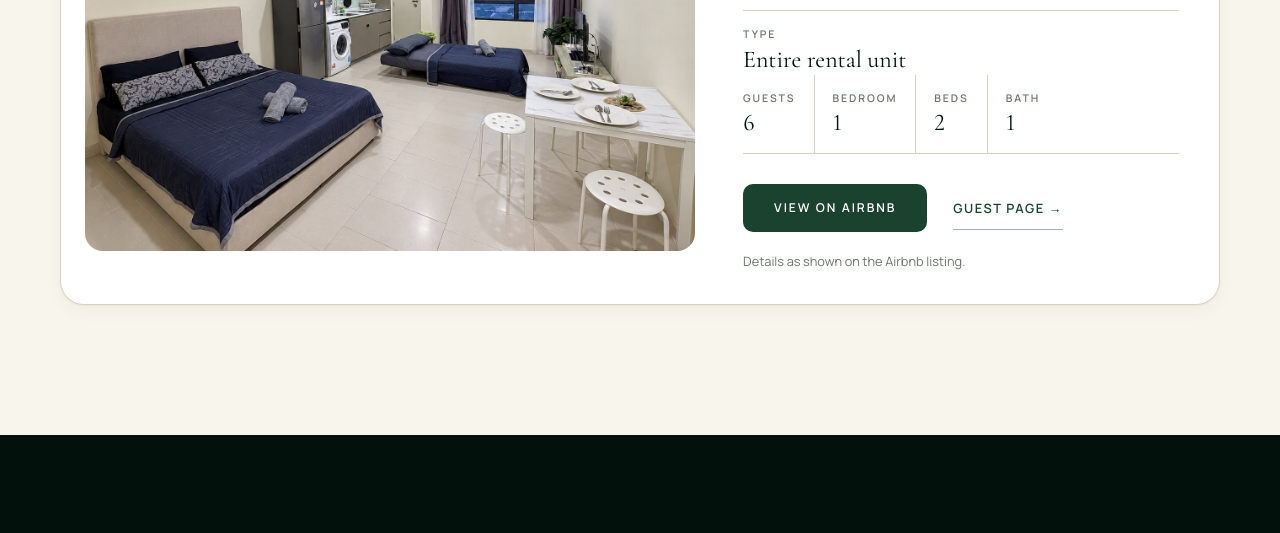
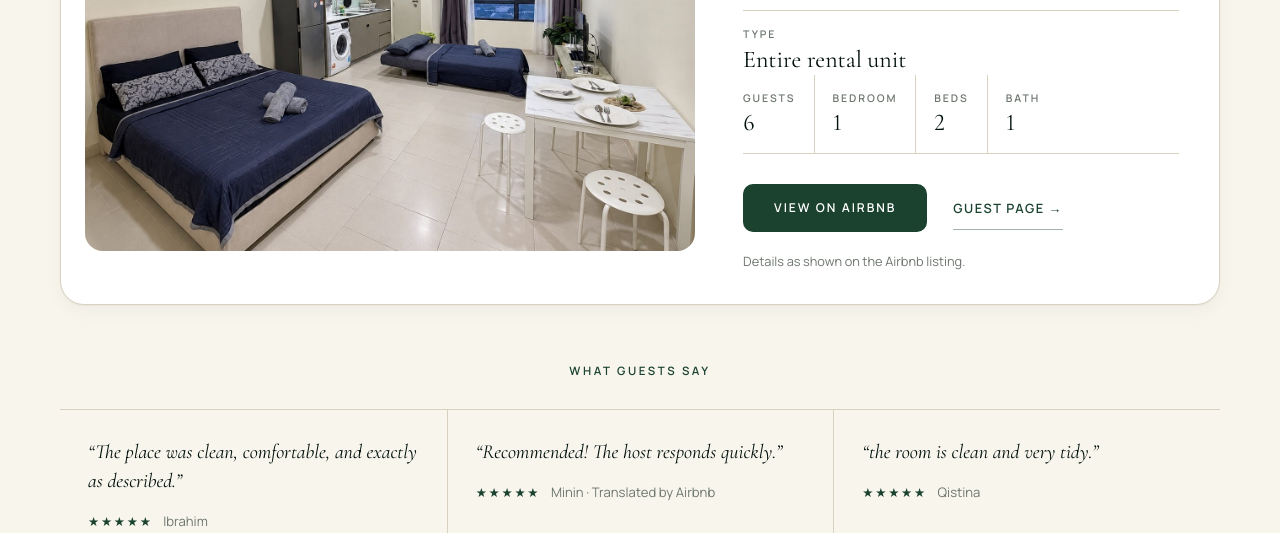
Before and after one commit to thaqif-01/zimanhouse, a plain HTML site: page management/index.html in a window 1280 px wide. Shown: the part 4862-5395 px from the top of the page. Drawn offline with nearby package versions, Linux system fonts and the light colour scheme.

Commit message:
Management page: minimal guest review excerpts under managed property
Co-Authored-By: Claude Opus 5.5 <noreply@anthropic.com>

```diff
--- a/management/index.html
+++ b/management/index.html
@@ -255,6 +255,26 @@
           </div>
         </article>
       </div>
+
+      <!-- Whole-sentence excerpts of real Airbnb reviews for this property, wording unchanged. -->
+      <div class="guest-notes" data-reveal>
+        <p class="guest-notes__title">What guests say</p>
+        <ul class="guest-notes__list">
+          <li>
+            <blockquote>“The place was clean, comfortable, and exactly as described.”</blockquote>
+            <p><span class="guest-notes__stars" role="img" aria-label="Rated 5 out of 5">★★★★★</span> Ibrahim</p>
+          </li>
+          <li>
+            <blockquote>“Recommended! The host responds quickly.”</blockquote>
+            <p><span class="guest-notes__stars" role="img" aria-label="Rated 5 out of 5">★★★★★</span> Minin <span class="guest-notes__src">· Translated by Airbnb</span></p>
+          </li>
+          <li>
+            <blockquote>“the room is clean and very tidy.”</blockquote>
+            <p><span class="guest-notes__stars" role="img" aria-label="Rated 5 out of 5">★★★★★</span> Qistina</p>
+          </li>
+        </ul>
+        <a href="https://www.airbnb.com/rooms/1781208429193073820/reviews" class="text-link" target="_blank" rel="noopener">Read all reviews on Airbnb &rarr;</a>
+      </div>
     </div>
   </section>
 
--- a/management/management.css
+++ b/management/management.css
@@ -74,6 +74,17 @@
   .property__stage:hover .property__main { transform: scale(1.04); }
 }
 
+/* Guest notes under the managed property: quiet, no cards */
+.guest-notes { margin-top: 56px; text-align: center; }
+.guest-notes__title { margin-bottom: 28px; font-size: .72rem; font-weight: 600; letter-spacing: .22em; text-transform: uppercase; color: var(--accent); }
+.guest-notes__list { display: grid; grid-template-columns: repeat(3, 1fr); text-align: left; border-block: 1px solid var(--line); }
+.guest-notes__list li { padding: 28px 28px 26px; }
+.guest-notes__list li + li { border-left: 1px solid var(--line); }
+.guest-notes blockquote { margin-bottom: 14px; font-family: var(--serif); font-size: 1.25rem; font-style: italic; line-height: 1.45; color: var(--heading); }
+.guest-notes__list p { font-size: .82rem; color: var(--muted); }
+.guest-notes__stars { margin-right: 8px; font-size: .78rem; letter-spacing: .14em; color: var(--accent); }
+.guest-notes .text-link { margin-top: 22px; }
+
 /* Footer extras */
 .footer__swap { margin: 22px 0 0; }
 
@@ -93,8 +104,8 @@
 
 .reveal { transform: none; translate: 0 24px; }
 .reveal.in { transform: none; translate: none; }
-.pkg, .term, .col, .callout, .steps li, .property,
-.pkg.reveal, .term.reveal, .col.reveal, .callout.reveal, .steps li.reveal, .property.reveal {
+.pkg, .term, .col, .callout, .steps li, .property, .guest-notes,
+.pkg.reveal, .term.reveal, .col.reveal, .callout.reveal, .steps li.reveal, .property.reveal, .guest-notes.reveal {
   transition: opacity .7s var(--ease), translate .7s var(--ease), transform .4s var(--ease), box-shadow .4s var(--ease), border-color .35s var(--ease);
   transition-delay: var(--reveal-delay, 0ms), var(--reveal-delay, 0ms), 0s, 0s, 0s;
 }
@@ -129,6 +140,9 @@
 @media (max-width: 960px) {
   .cols { grid-template-columns: 1fr; }
   .property { grid-template-columns: 1fr; gap: 28px; }
+  .guest-notes__list { grid-template-columns: 1fr; }
+  .guest-notes__list li { padding: 22px 4px; }
+  .guest-notes__list li + li { border-left: 0; border-top: 1px solid var(--line); }
   .property__info { padding: 0 8px 8px; }
   .hero--page { padding-top: calc(var(--nav-h) + 64px); padding-bottom: 80px; }
 }
```
